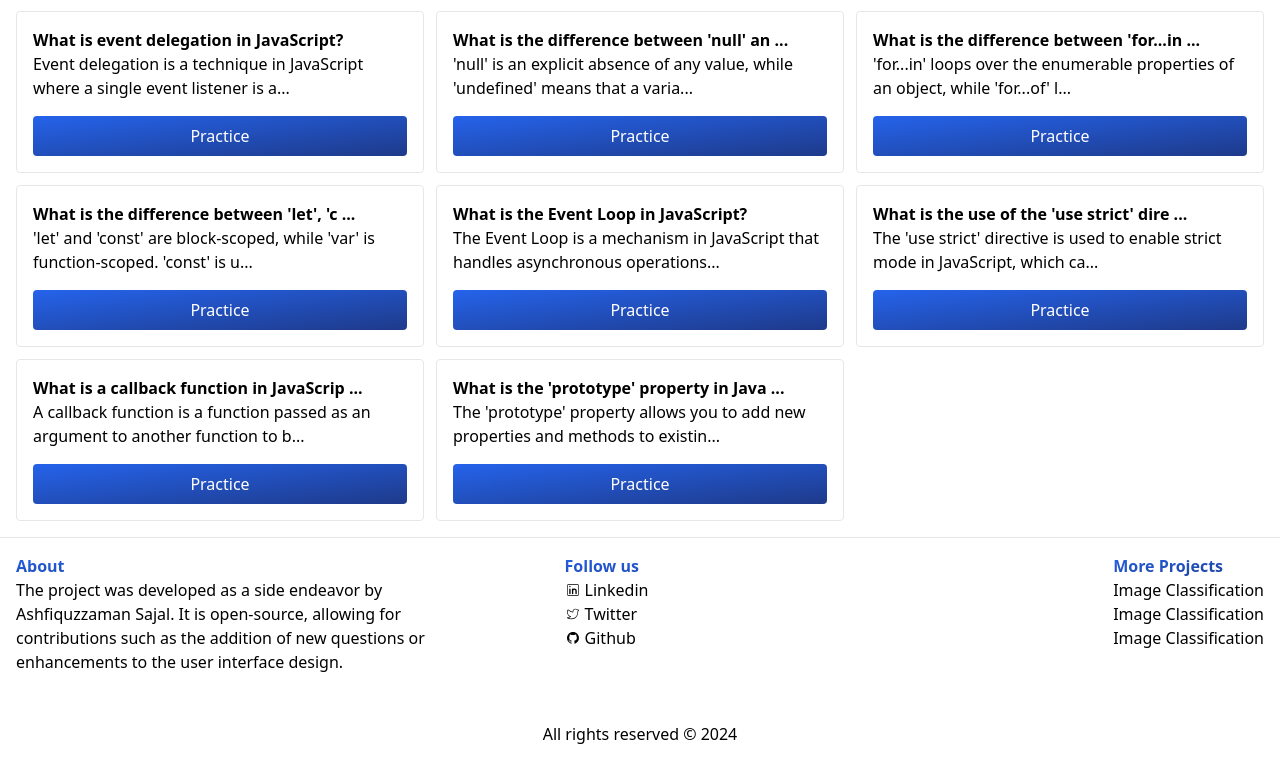
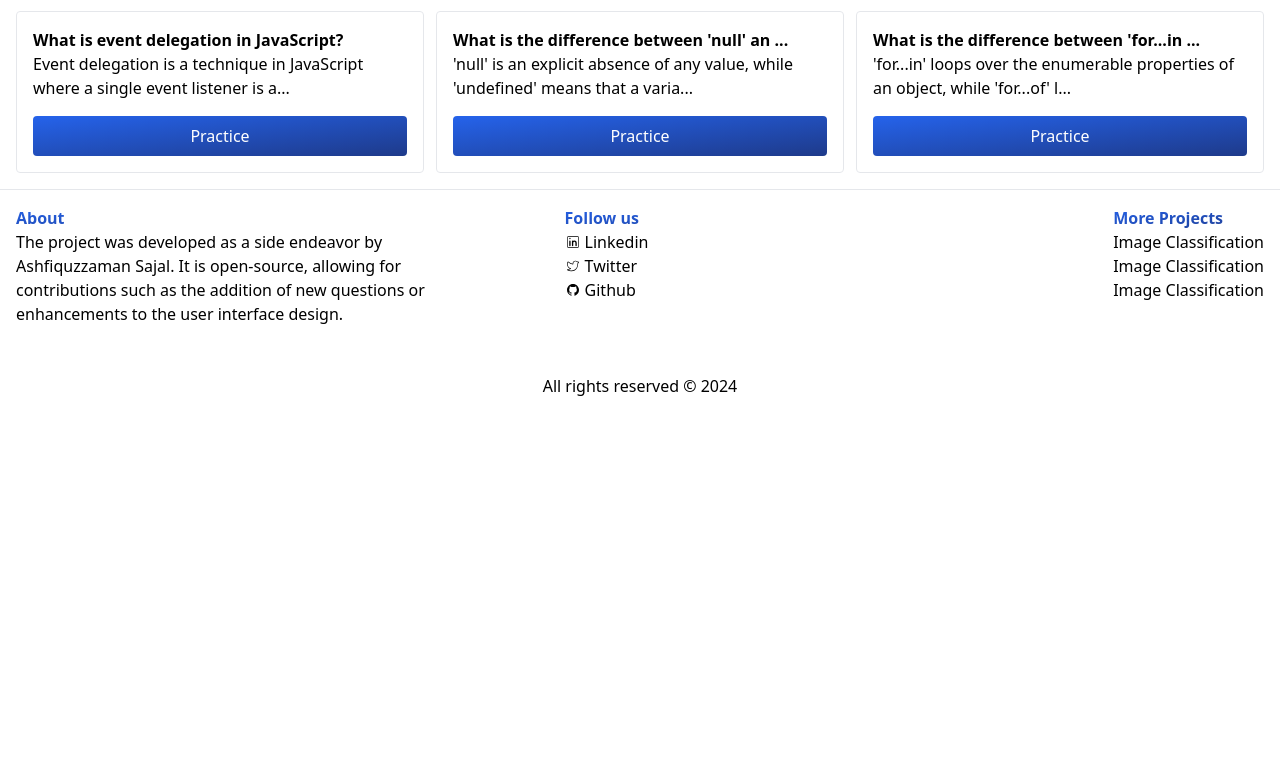
Before and after one commit to ashsajal1/js-practice-app, a React (Vite) app: page /concept in a window 1280 px wide. Shown: the part 841-1603 px from the top of the page. After the commit the page ends 1255 px from the top, so only its background shows below. Built offline with nearby package versions, Linux system fonts and the light colour scheme.

Commit message:
render 15 concept

```diff
--- a/src/pages/concept.tsx
+++ b/src/pages/concept.tsx
@@ -5,7 +5,7 @@ import { useTypedSelector } from "../hooks/useTypedSelector";
 export default function Concept() {
 
 
-  const sortedQuestions = useTypedSelector((state) => state.topic.topics);
+  const sortedQuestions = useTypedSelector((state) => state.topic.topics).slice(0, 15);
 
   return (
     <AnimatedPage>
```
